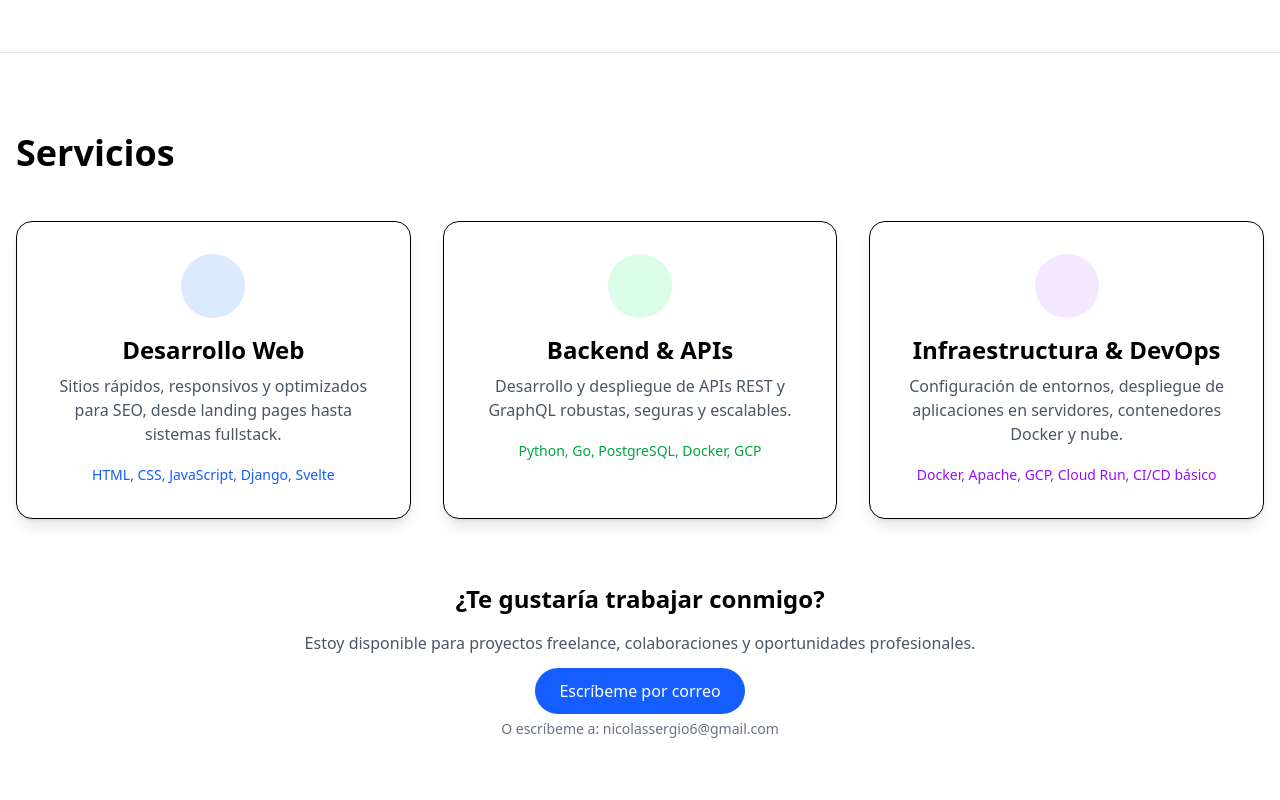
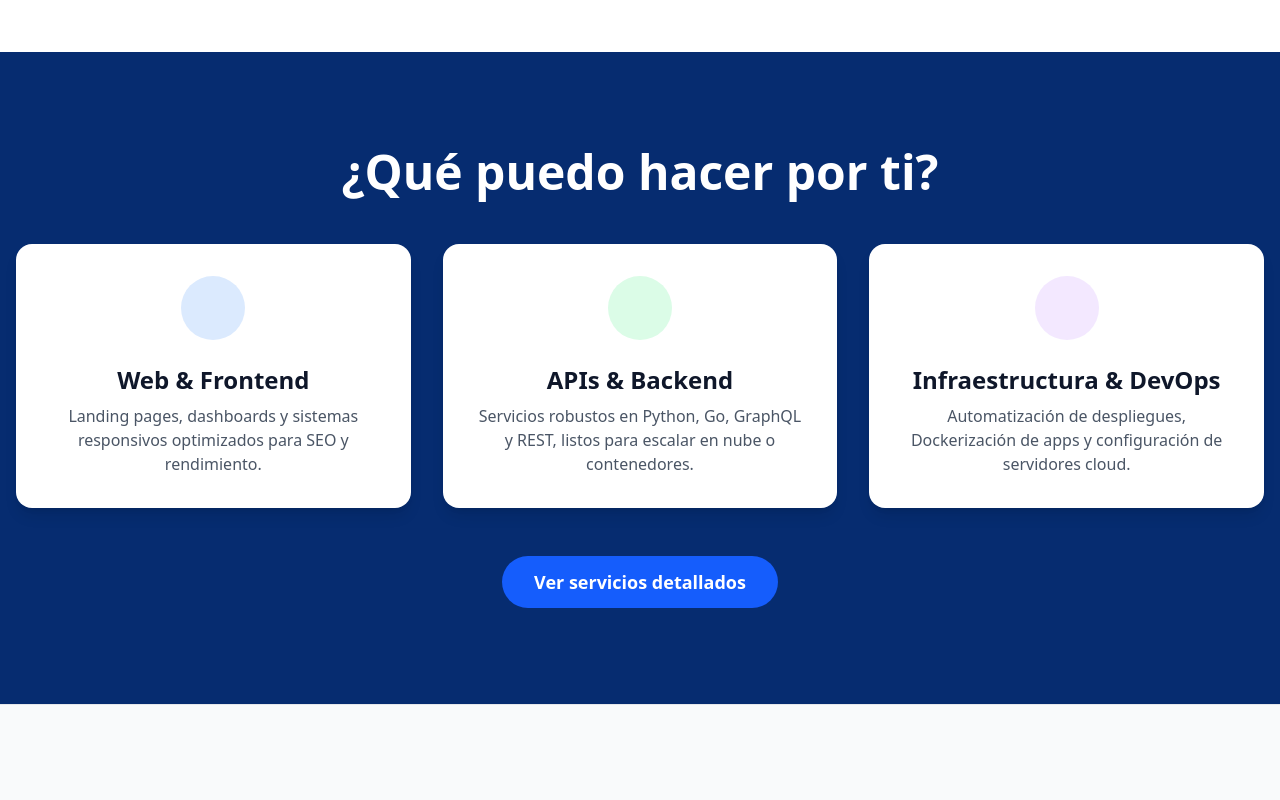
Before and after one commit to Niser01/Portafolio, a SvelteKit app: page / in a window 1280 px wide. Shown: the part 1880-2680 px from the top of the page. Built offline with nearby package versions, Linux system fonts and the light colour scheme.

Commit message:
Update +page.svelte

```diff
--- a/src/routes/+page.svelte
+++ b/src/routes/+page.svelte
@@ -147,52 +147,45 @@
   </div>
 </section>
 
-<section id="servicios" class="flex flex-col items-start bg-white px-4 py-20 max-w-7xl mx-auto border-t border-gray-200">
-  <h2 class="text-4xl font-bold mb-12 text-center">Servicios</h2>
+<section id="servicios" class="bg-[#062C70] text-white px-4 py-24">
+  <div class="max-w-7xl mx-auto text-center">
+    <h2 class="text-5xl font-extrabold mb-12">¿Qué puedo hacer por ti?</h2>
 
-  <div class="grid grid-cols-1 md:grid-cols-2 lg:grid-cols-3 gap-8 w-full">
-
+    <div class="grid grid-cols-1 md:grid-cols-3 gap-8">
       <!-- Servicio 1 -->
-    <div class="border rounded-2xl p-8 shadow-lg hover:scale-105 transition bg-white text-center">
-      <div class="flex items-center justify-center w-16 h-16 mx-auto mb-4 rounded-full bg-blue-100 text-blue-600">
+      <div class="bg-white text-[#0F172A] p-8 rounded-2xl shadow-lg hover:scale-105 transition">
+        <div class="flex items-center justify-center w-16 h-16 mx-auto mb-6 rounded-full bg-blue-100 text-blue-600">
           <i class="fa-solid fa-code text-2xl"></i>
         </div>
-      <h3 class="text-2xl font-semibold mb-2">Desarrollo Web</h3>
-      <p class="text-gray-600 mb-4">Sitios rápidos, responsivos y optimizados para SEO, desde landing pages hasta sistemas fullstack.</p>
-      <span class="text-sm text-blue-600 font-medium">HTML, CSS, JavaScript, Django, Svelte</span>
+        <h3 class="text-2xl font-bold mb-2">Web & Frontend</h3>
+        <p class="text-gray-600">Landing pages, dashboards y sistemas responsivos optimizados para SEO y rendimiento.</p>
       </div>
 
       <!-- Servicio 2 -->
-    <div class="border rounded-2xl p-8 shadow-lg hover:scale-105 transition bg-white text-center">
-      <div class="flex items-center justify-center w-16 h-16 mx-auto mb-4 rounded-full bg-green-100 text-green-600">
+      <div class="bg-white text-[#0F172A] p-8 rounded-2xl shadow-lg hover:scale-105 transition">
+        <div class="flex items-center justify-center w-16 h-16 mx-auto mb-6 rounded-full bg-green-100 text-green-600">
           <i class="fa-solid fa-server text-2xl"></i>
         </div>
-      <h3 class="text-2xl font-semibold mb-2">Backend & APIs</h3>
-      <p class="text-gray-600 mb-4">Desarrollo y despliegue de APIs REST y GraphQL robustas, seguras y escalables.</p>
-      <span class="text-sm text-green-600 font-medium">Python, Go, PostgreSQL, Docker, GCP</span>
+        <h3 class="text-2xl font-bold mb-2">APIs & Backend</h3>
+        <p class="text-gray-600">Servicios robustos en Python, Go, GraphQL y REST, listos para escalar en nube o contenedores.</p>
       </div>
 
       <!-- Servicio 3 -->
-    <div class="border rounded-2xl p-8 shadow-lg hover:scale-105 transition bg-white text-center">
-      <div class="flex items-center justify-center w-16 h-16 mx-auto mb-4 rounded-full bg-purple-100 text-purple-600">
+      <div class="bg-white text-[#0F172A] p-8 rounded-2xl shadow-lg hover:scale-105 transition">
+        <div class="flex items-center justify-center w-16 h-16 mx-auto mb-6 rounded-full bg-purple-100 text-purple-600">
           <i class="fa-solid fa-gears text-2xl"></i>
         </div>
-      <h3 class="text-2xl font-semibold mb-2">Infraestructura & DevOps</h3>
-      <p class="text-gray-600 mb-4">Configuración de entornos, despliegue de aplicaciones en servidores, contenedores Docker y nube.</p>
-      <span class="text-sm text-purple-600 font-medium">Docker, Apache, GCP, Cloud Run, CI/CD básico</span>
+        <h3 class="text-2xl font-bold mb-2">Infraestructura & DevOps</h3>
+        <p class="text-gray-600">Automatización de despliegues, Dockerización de apps y configuración de servidores cloud.</p>
+      </div>
     </div>
 
+    <div class="mt-12">
+      <a href="/servicios" class="inline-block bg-blue-600 hover:bg-blue-700 text-white px-8 py-3 rounded-full text-lg font-semibold transition">Ver servicios detallados</a>
     </div>
+  </div>
+</section>
 
-  <!-- Call to Action -->
-  <div class="mt-16 text-center mx-auto max-w-5xl">
-    <h3 class="text-2xl font-semibold mb-4">¿Te gustaría trabajar conmigo?</h3>
-    <p class="text-gray-600 mb-6">Estoy disponible para proyectos freelance, colaboraciones y oportunidades profesionales.</p>
-    <a href="mailto:nicolassergio6@gmail.com" class="bg-blue-600 text-white px-6 py-3 rounded-full font-medium hover:bg-blue-700 transition">Escríbeme por correo</a>
-    <p class="text-gray-500 mt-4 text-sm">O escríbeme a: <span class="font-medium select-all">nicolassergio6@gmail.com</span></p>
-  </div>
-
-</section>
 
 <section id="sobremi" class="bg-gray-50 py-24 border-t border-gray-200">
   <div class="max-w-7xl w-full mx-auto grid grid-cols-1 md:grid-cols-2 gap-12 items-center px-4">
```
Lines whose indentation alone changed are shown as unchanged.
